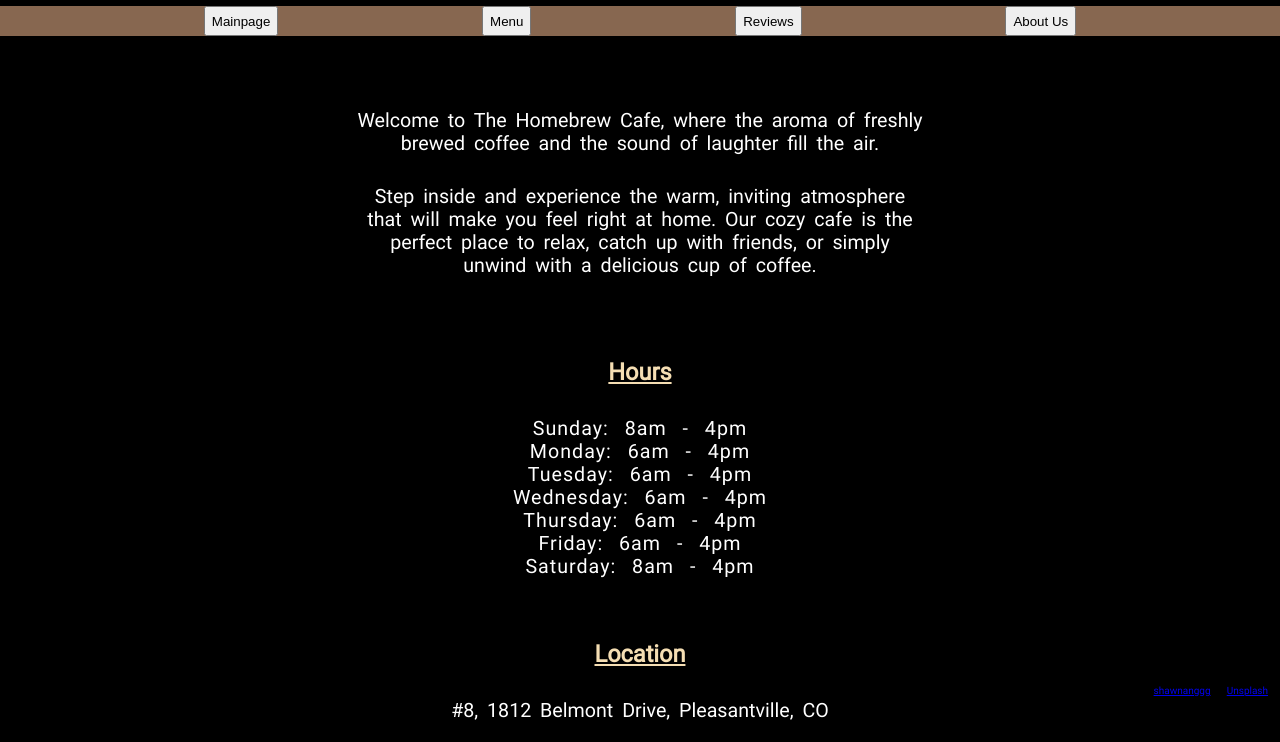
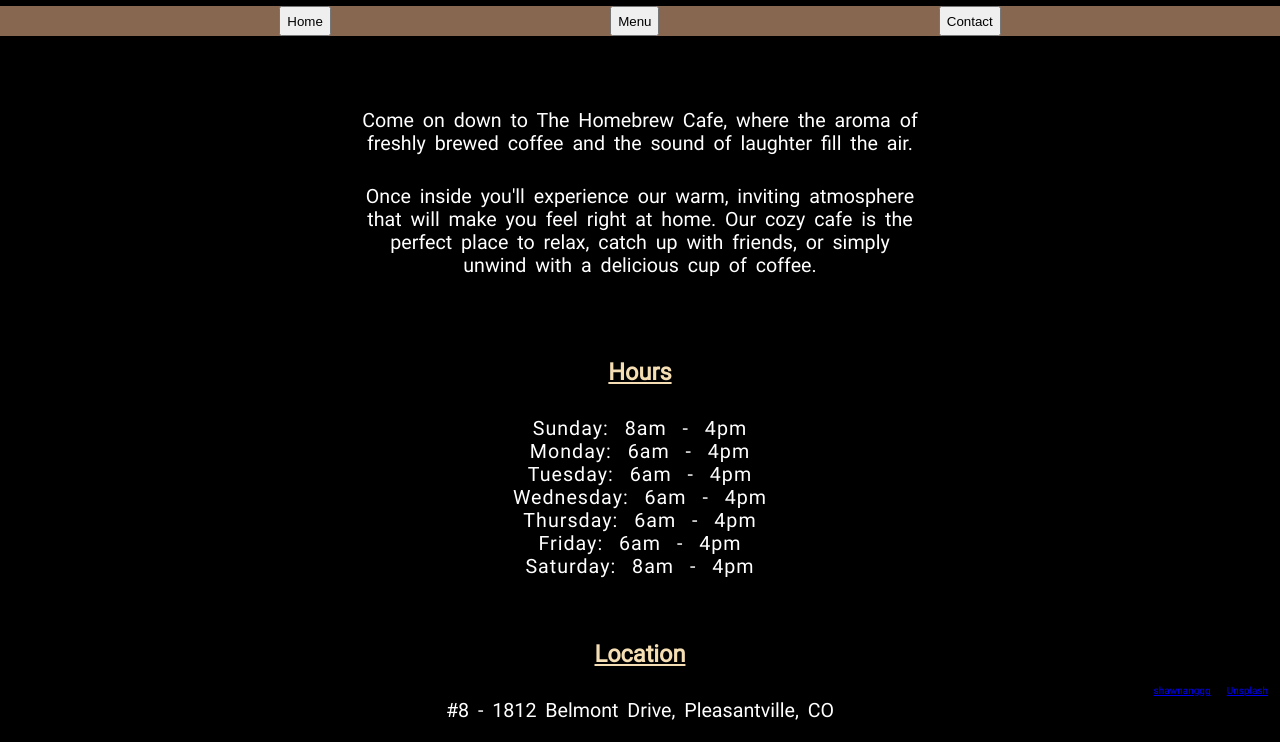
Before and after one commit to Jufarkas/restaurant-page, a website built with webpack: page src/index.html in a window 1280 px wide. Shown: the part 104-846 px from the top of the page. Built offline with nearby package versions, Linux system fonts and the light colour scheme; files whose address does not match are found by name.

Commit message:
change intro text, remove 'review' btn, shift footer div

```diff
--- a/src/index.html
+++ b/src/index.html
@@ -20,16 +20,15 @@
         <h1>- Welcome to The Homebrew Cafe -</h1>
         <h3>All of your delicious home brew needs. Available in-house, or on the go!</h3>
         <nav>
-            <button class="mainpage">Mainpage</button>
+            <button class="mainpage">Home</button>
             <button class="menu">Menu</button>
-            <button class="reviews">Reviews</button>
-            <button class="aboutUs">About Us</button>
+            <button class="aboutUs">Contact</button>
         </nav>
     </div>
     <div class="content">
         <div class="intro">
-            <p>Welcome to The Homebrew Cafe, where the aroma of freshly brewed coffee and the sound of laughter fill the air.</p>
-            <p>Step inside and experience the warm, inviting atmosphere that will make you feel right at home. Our cozy cafe is the perfect place to relax, catch up with friends, or simply unwind with a delicious cup of coffee.</p>
+            <p>Come on down to The Homebrew Cafe, where the aroma of freshly brewed coffee and the sound of laughter fill the air.</p>
+            <p>Once inside you'll experience our warm, inviting atmosphere that will make you feel right at home. Our cozy cafe is the perfect place to relax, catch up with friends, or simply unwind with a delicious cup of coffee.</p>
         </div>
         <div class="hours">
             <ul>
@@ -45,11 +44,13 @@
         </div>
         <div class="location">
             <h4>Location</h4>
-            <p>#8, 1812 Belmont Drive, Pleasantville, CO</p>
+            <p>#8 - 1812 Belmont Drive, Pleasantville, CO</p>
         </div>
     </div>
 
 
-    <div class="footer">Photo by <a href="https://unsplash.com/@shawnanggg?utm_content=creditCopyText&utm_medium=referral&utm_source=unsplash">shawnanggg</a> on <a href="https://unsplash.com/photos/brown-and-gray-concrete-store-nmpW_WwwVSc?utm_content=creditCopyText&utm_medium=referral&utm_source=unsplash">Unsplash</a></div>
+<div class="footer">
+    Photo by <a href="https://unsplash.com/@shawnanggg?utm_content=creditCopyText&utm_medium=referral&utm_source=unsplash">shawnanggg</a> on <a href="https://unsplash.com/photos/brown-and-gray-concrete-store-nmpW_WwwVSc?utm_content=creditCopyText&utm_medium=referral&utm_source=unsplash">Unsplash</a>
+</div>
 </body>
 </html>
```
